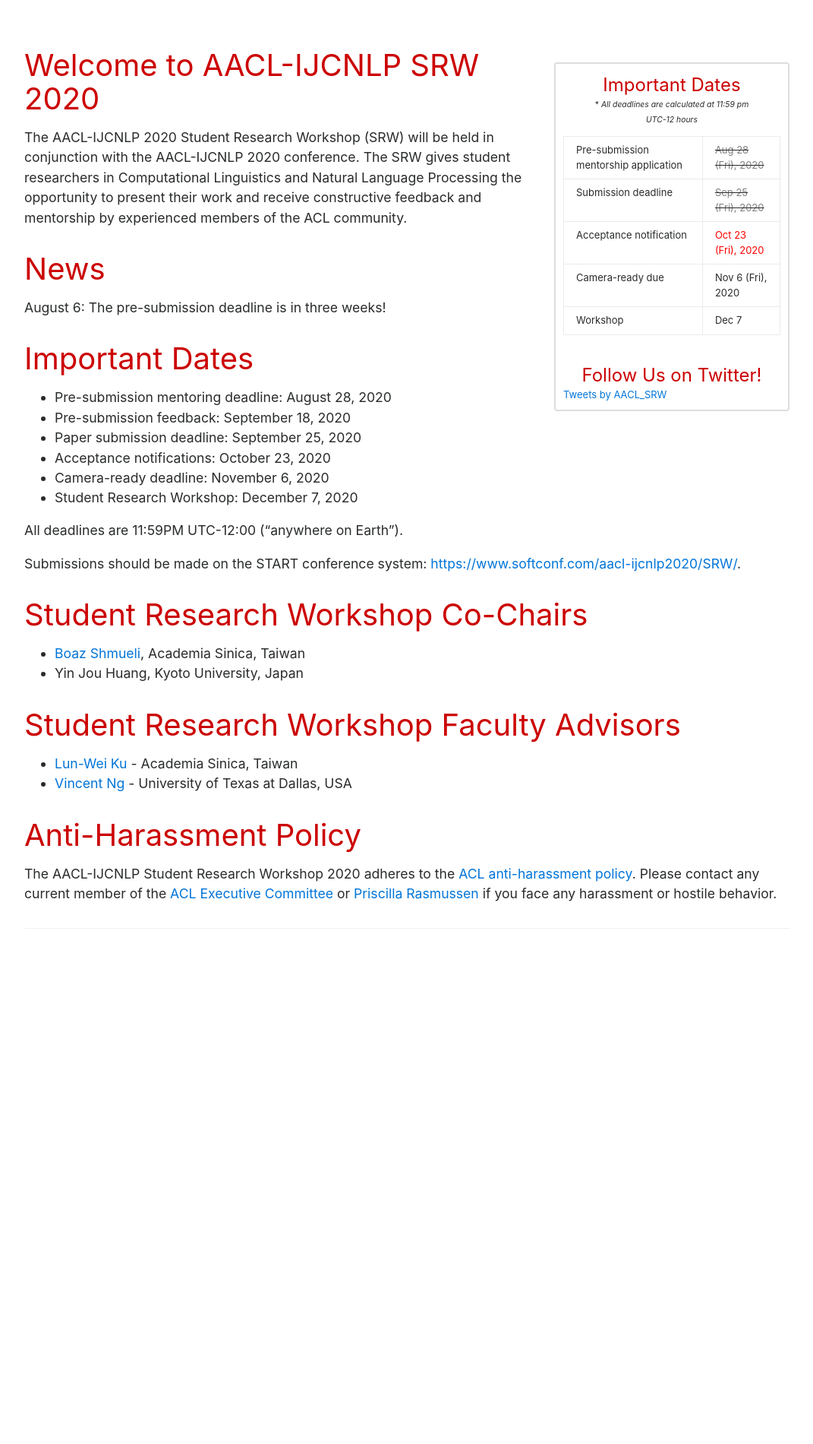
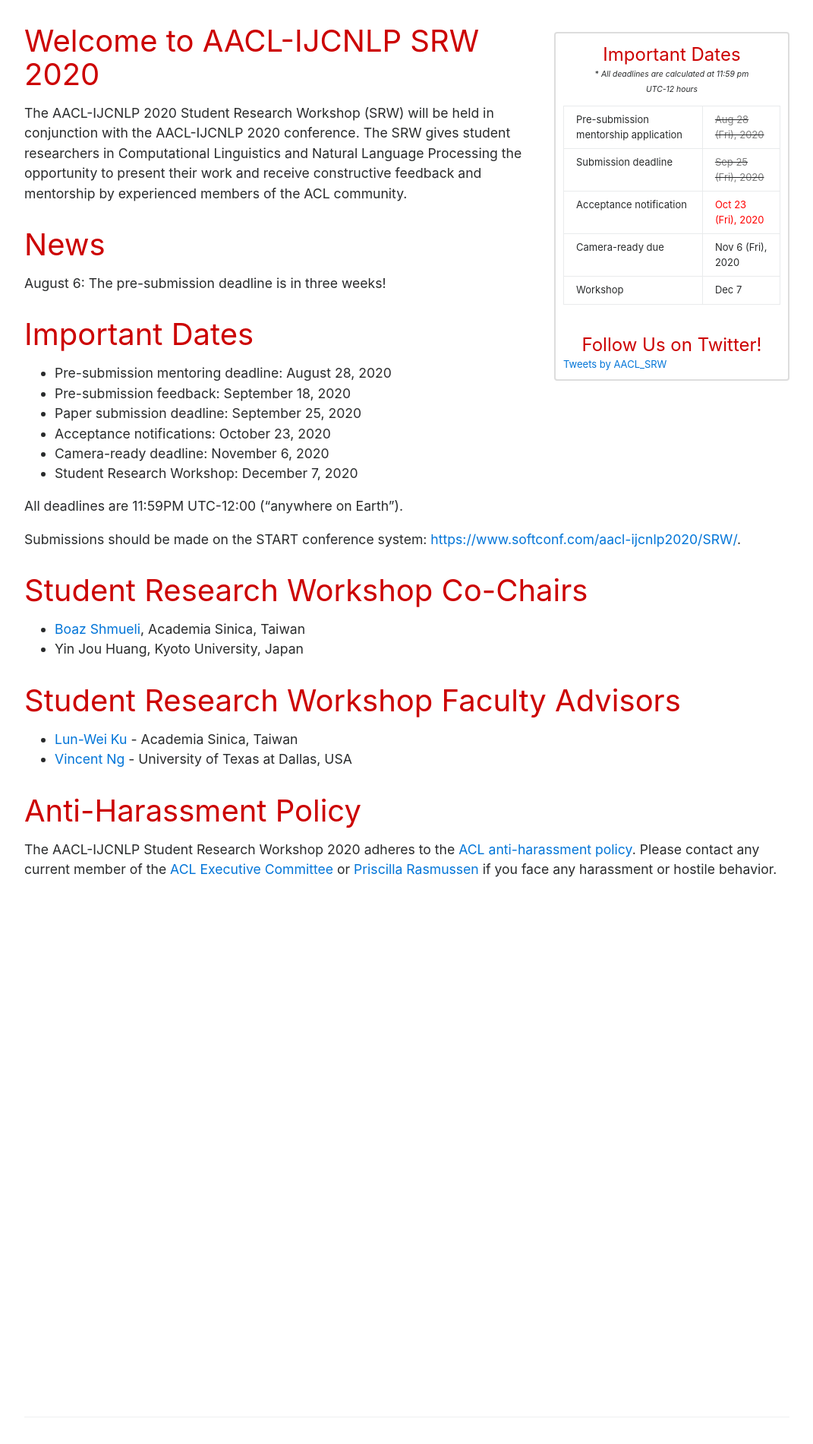
Before and after one commit to aacl2023-srw/aacl2023-srw.github.io, a Jekyll site: the page built from index.md, in a window 1280 px wide. Shown: the part 560-2460 px from the top of the page at 76% size, without its empty margins (104-1175 px from the left). Built offline with Jekyll 4.4.1, drawn with Linux system fonts in a browser that asks for light colours; comment, search, counter and statistics services are not loaded; before the commit the page ends 1846 px from its top, so only the background shows below that.

Commit message:
make sidebar scrollable

```diff
--- a/_layouts/default.html
+++ b/_layouts/default.html
@@ -77,7 +77,9 @@
         <a class="twitter-timeline" href="https://twitter.com/AACL_SRW?ref_src=twsrc%5Etfw">Tweets by AACL_SRW</a> <script async src="https://platform.twitter.com/widgets.js" charset="utf-8"></script>
       </div>
       <!-- ===================================== -->
+      <div id="content">
       {{ content }}
+      </div>
 
       {% include page-footer.html %}
 
--- a/css/cayman.css
+++ b/css/cayman.css
@@ -226,7 +226,9 @@ a:hover { text-decoration: underline; }
   padding: 10px;
   background-color: #fff;
   margin-left: 20px;
-  margin-top:50px;
+  margin-top: 10px;
+  max-height: 200vh;
+  overflow: scroll;
 }
 #side-table-header {
   margin-top: 5px;
@@ -239,3 +241,6 @@ a:hover { text-decoration: underline; }
   margin: auto;
   max-width: 120px;
 }
+#content {
+    min-height: 200vh;
+}
```
